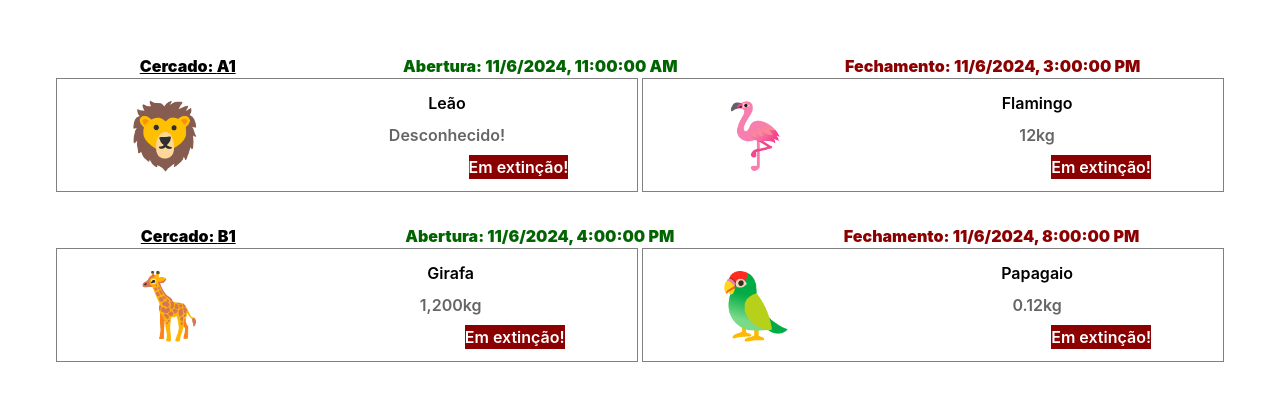
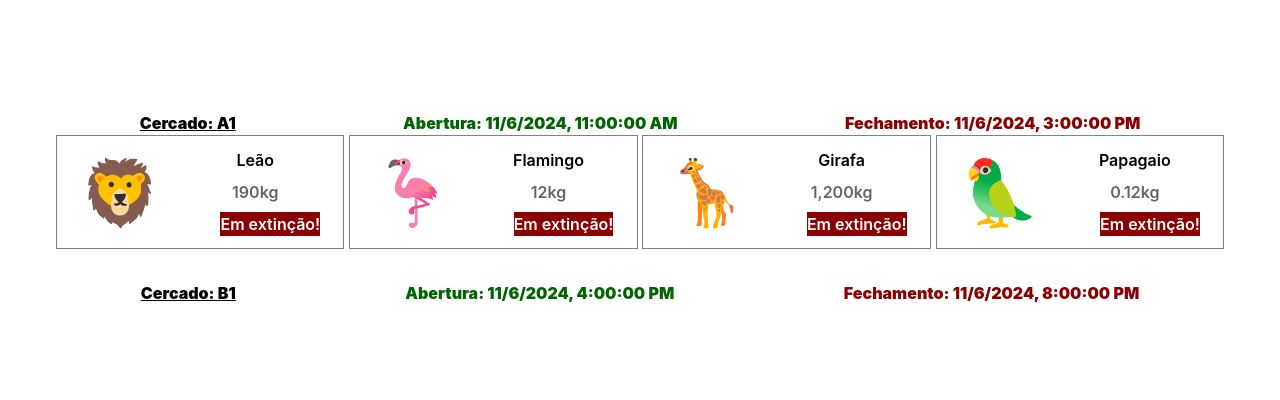
Before and after one commit to ufjf-dcc207/ufjf-dcc207-2024-3-a-atv03-luizacaldeira, a React (Vite) app: page / in a window 1280 px wide. Shown: the part 192-592 px from the top of the page. Built offline with nearby package versions, Linux system fonts and the light colour scheme.

Commit message:
Extrai os dados e desenha vetor.

```diff
--- a/src/App.tsx
+++ b/src/App.tsx
@@ -3,15 +3,30 @@ import Exibicao from './Exibicao';
 import './App.css';
 import { ReactNode } from 'react';
 
+type AnimaisTuplaType = [string,string,number, boolean];
+const ANIMAIS:AnimaisTuplaType[] = [
+  ["🦁","Leão", 190.0, true],
+  ["🦩","Flamingo", 12.0, true],
+  ["🦒","Girafa", 1200.0, true],
+  ["🦜","Papagaio", 0.120, true],
+];
+
 function App() {
-  const exA1:ReactNode[] = [
-    <Animal icone="🦁" nome="Leão" peso={-1} extincao/>,
-    <Animal icone="🦩" nome="Flamingo" peso={12} extincao />,
-  ];
-  const exB2:ReactNode[] = [
-    <Animal icone="🦒" nome="Girafa" peso={1200} extincao />,
-    <Animal icone="🦜" nome="Papagaio" peso={0.120} extincao />,
-  ];
+  const exA1:ReactNode[] = [];
+  const exB2:ReactNode[] = [];
+
+for (let i = 0; i < ANIMAIS.length; i++){
+  exA1.push (
+    <Animal
+    key={ANIMAIS[i][1]}
+    icone={ANIMAIS[i][0]}
+    nome={ANIMAIS[i][1]}
+    peso={ANIMAIS[i][2]}
+    extincao={ANIMAIS[i][3]}
+    />
+  );
+}
+
   return (
   <div className='app'>
     <Exibicao
```
